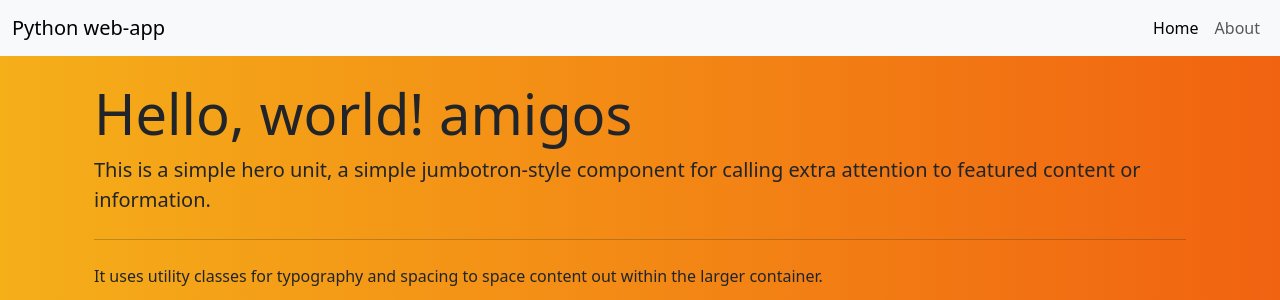
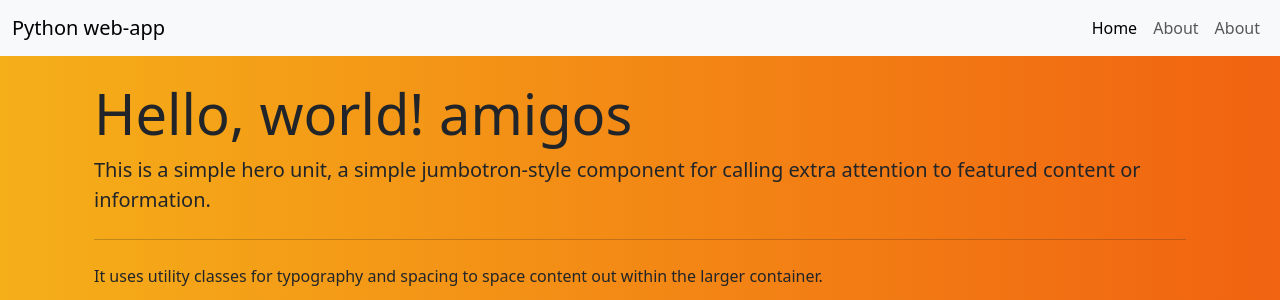
Before and after one commit to makotoshishio1980/Web_Python_gunicorn, a Flask app: page / in a window 1280 px wide. Shown: the top 300 px of the page. Run offline with Flask 3, Linux system fonts and the light colour scheme.

Commit message:
agrego contacto

```diff
--- /dev/null
+++ b/templates/add_contact.html
@@ -0,0 +1 @@
+<h1>"Formulario de contacto"</h1>
--- a/templates/layout.html
+++ b/templates/layout.html
@@ -30,6 +30,9 @@
                         <a class="nav-link" href="/about">About</a>
                     </li>
 
+                    <li class="nav-item">
+                        <a class="nav-link" href="/add_contact">About</a>
+                    </li>
                 </ul>
             </div>
         </div>
```
